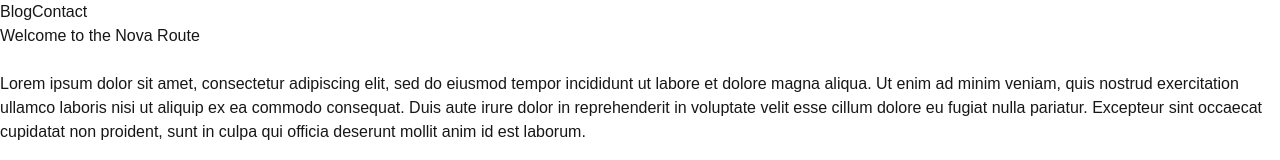
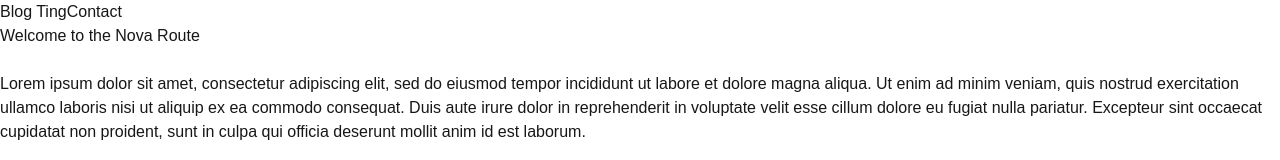
Before and after one commit to chadhindsight/next-practice, a Next.js app: page /nova in a window 1280 px wide. Shown: the top 160 px of the page. Built offline with nearby package versions, Linux system fonts and the light colour scheme.

Commit message:
Delete old layout

```diff
--- a/app/layout.tsx
+++ b/app/layout.tsx
@@ -30,7 +30,7 @@
       >
         <nav>
           {/* Prefetched when the link is hovered or enters the viewport */}
-          <Link href="/blog">Blog</Link>
+          <Link href="/blog">Blog Ting</Link>
           <Link href="/contact">Contact</Link>
         </nav>
         {children}
```
